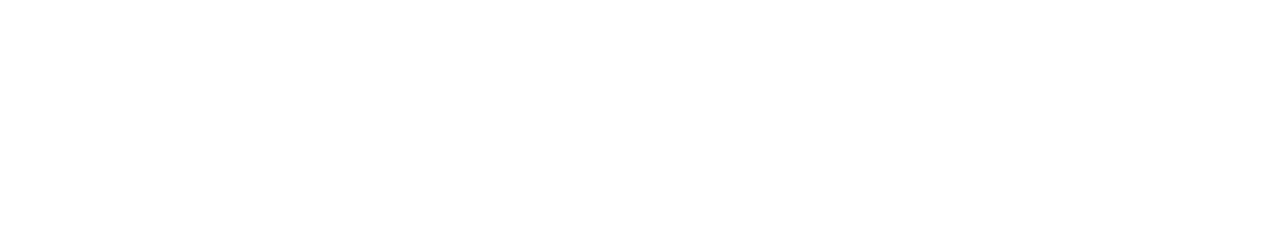
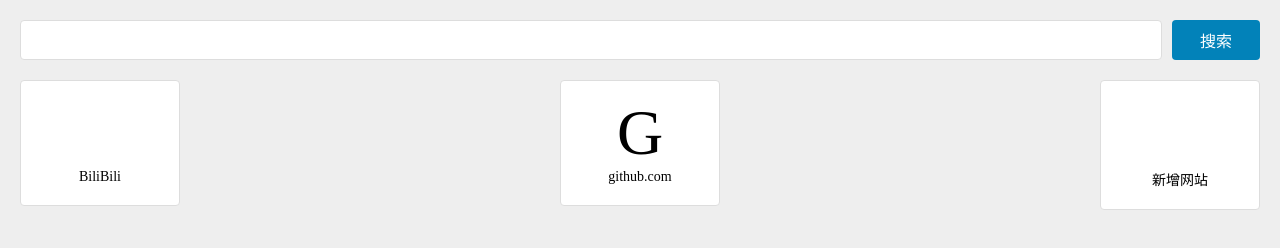
Before and after one commit to lLeahDizon/nav-web, a plain HTML site: page src/index.html in a window 1280 px wide. Drawn offline with Linux system fonts and the light colour scheme.

Commit message:
完成前航手机页面样式

```diff
--- a/src/index.html
+++ b/src/index.html
@@ -7,7 +7,50 @@
       content="width=device-width,initial-scale=1,minimum-scale=1,maximum-scale=1,user-scalable=no,viewport-fit=cover"
     />
     <meta http-equiv="X-UA-Compatible" content="ie=edge" />
-    <title>Document</title>
+    <link rel="stylesheet" href="style.css" />
+    <title>前航 - 前端导航网站</title>
+    <style type="text/css">
+      .icon {
+        width: 1em;
+        height: 1em;
+        vertical-align: -0.15em;
+        fill: currentColor;
+        overflow: hidden;
+      }
+    </style>
   </head>
-  <body></body>
+  <body>
+    <header class="globalHeader">
+      <input type="text" />
+      <button>搜索</button>
+    </header>
+    <main class="globalMain">
+      <ul class="siteList">
+        <li>
+          <div class="site">
+            <dig class="logo"></dig>
+            <div class="link">BiliBili</div>
+          </div>
+        </li>
+        <li>
+          <div class="site">
+            <dig class="logo">G</dig>
+            <div class="link">github.com</div>
+          </div>
+        </li>
+        <li>
+          <div class="addButton">
+            <div class="icon-wrapper">
+              <svg class="icon">
+                <use xlink:href="#icon-add"></use>
+              </svg>
+            </div>
+            <div class="text">新增网站</div>
+          </div>
+        </li>
+      </ul>
+    </main>
+    <script src="//at.alicdn.com/t/font_2078031_o5bdlpnw95.js"></script>
+    <script src="main.js"></script>
+  </body>
 </html>
--- /dev/null
+++ b/src/style.css
@@ -0,0 +1,106 @@
+/* css reset */
+* {
+  box-sizing: border-box;
+}
+*:before,
+*:after {
+  box-sizing: border-box;
+}
+* {
+  margin: 0;
+  padding: 0;
+}
+ul,
+ol {
+  list-style: none;
+}
+
+/* style */
+body {
+  background: #eeeeee;
+}
+
+.globalHeader {
+  margin: 20px;
+  display: flex;
+  justify-content: space-between;
+}
+.globalHeader > input {
+  width: 100%;
+  margin-right: 10px;
+  height: 40px;
+  padding: 0 10px;
+  border: 1px solid #dddddd;
+  border-radius: 4px;
+}
+.globalHeader > button {
+  white-space: nowrap;
+  padding: 0 28px;
+  border: none;
+  border-radius: 4px;
+  background: #0282b9;
+  color: white;
+  font-size: 16px;
+}
+
+.globalMain {
+}
+
+.siteList {
+  display: flex;
+  flex-wrap: wrap;
+  margin: 20px;
+  justify-content: space-between;
+}
+.siteList > li {
+  margin-bottom: 10px;
+}
+.siteList .site {
+  width: 160px;
+  background: #ffffff;
+  display: flex;
+  justify-content: center;
+  align-items: center;
+  flex-direction: column;
+  border: 1px solid #dddddd;
+  border-radius: 4px;
+  padding: 20px 0;
+}
+.siteList .site > .logo {
+  width: 64px;
+  height: 64px;
+  display: flex;
+  justify-content: center;
+  align-items: center;
+  font-size: 64px;
+}
+.siteList .site > .link {
+  font-size: 14px;
+  margin-top: 4px;
+}
+.siteList .addButton {
+  border: 1px solid #dddddd;
+  border-radius: 4px;
+  width: 160px;
+  background: white;
+  display: flex;
+  justify-content: center;
+  align-items: center;
+  flex-direction: column;
+  padding: 20px;
+}
+.siteList .addButton .icon {
+  width: 56px;
+  height: 56px;
+}
+.siteList .addButton .text {
+  font-size: 14px;
+  margin-top: 4px;
+}
+.siteList .addButton .icon-wrapper {
+  width: 64px;
+  height: 64px;
+  display: flex;
+  align-items: center;
+  justify-content: center;
+}
```
Also changed, not shown: src/main.js (added), 1 other file.
